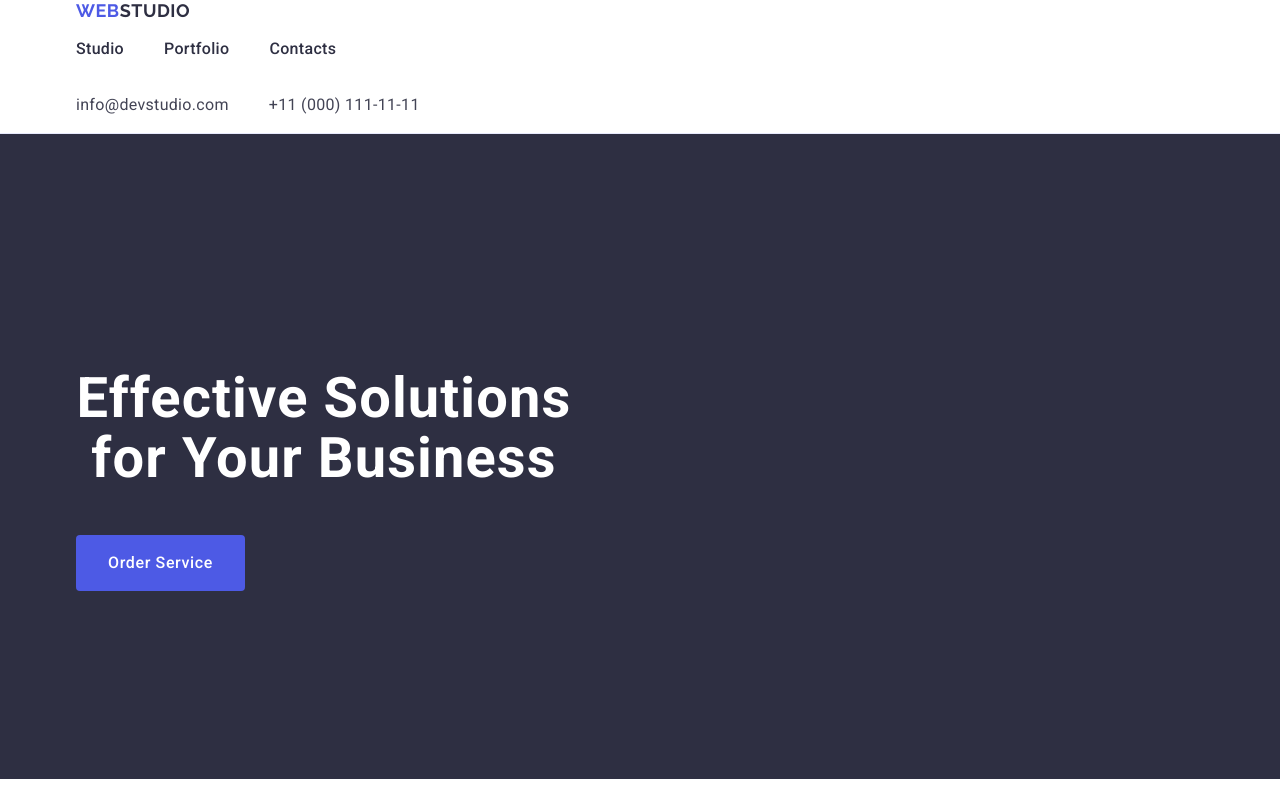
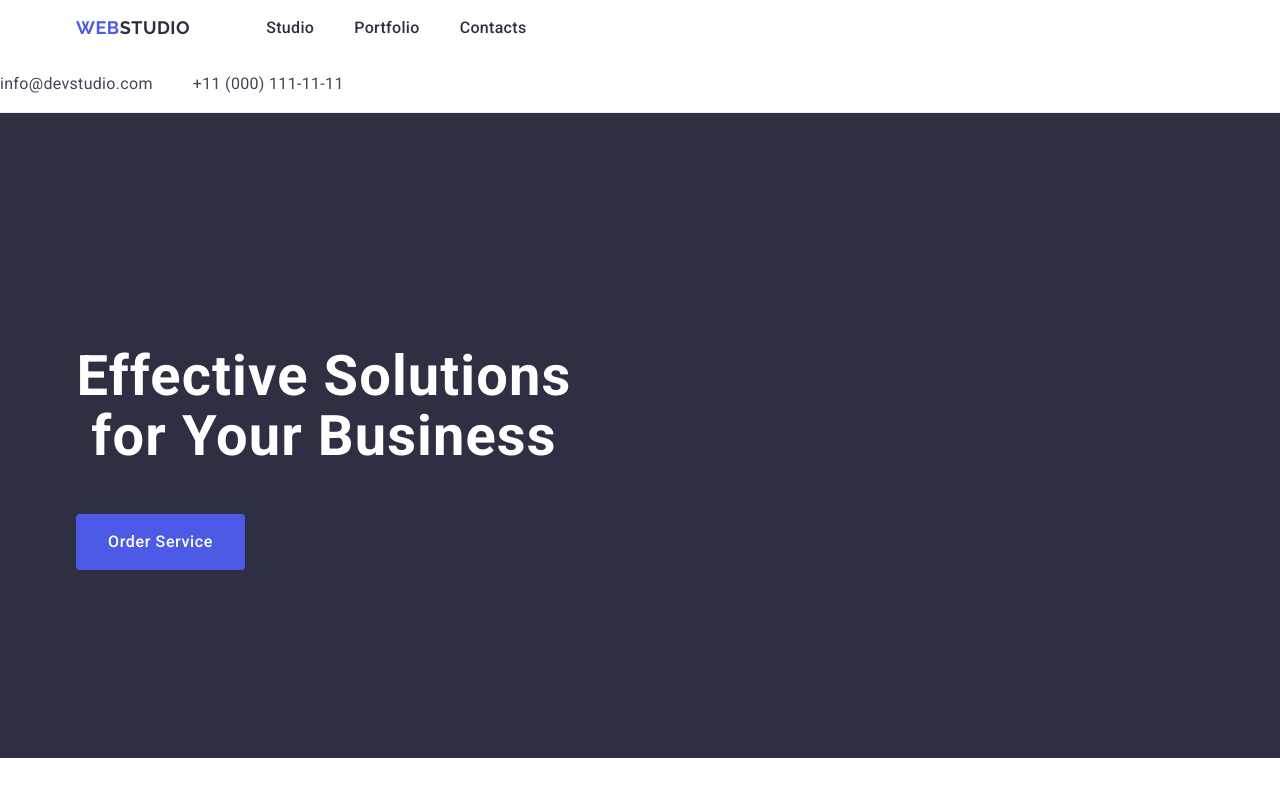
Before and after one commit to az25-boop/goit-markup-hw-03, a plain HTML site: page index.html in a window 1280 px wide. Shown: the top 800 px of the page. Drawn offline with nearby package versions, Linux system fonts and the light colour scheme.

Commit message:
align-items: center;

```diff
--- a/css/styles.css
+++ b/css/styles.css
@@ -38,11 +38,8 @@ img {
 }
 
 .navigation {
+  display: flex;
   align-items: center;
-}
-
-.flex {
-  display: flex;
 }
 
 .web {
--- a/index.html
+++ b/index.html
@@ -23,7 +23,6 @@
   <body class="body">
     <header class="header">
       <div class="container">
-        <div class="flex">
           <nav class="navigation">
             <a class="top-line" href="./index.html"
               >Web<span class="studio">Studio</span></a
```
